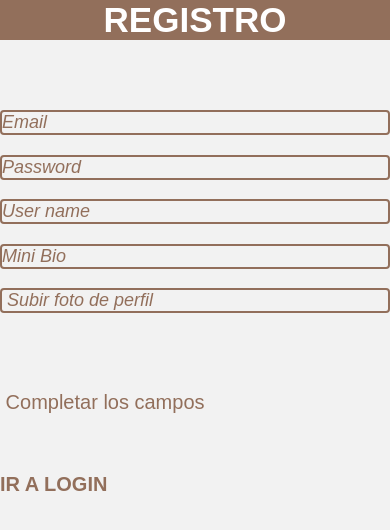
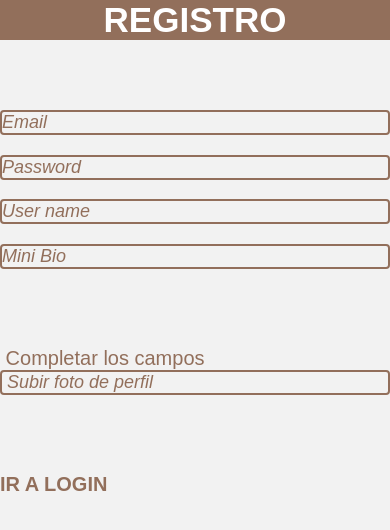
Before and after one commit to Carolejdin/ProyectoIII-RN, a React Native app: screen /Register in a window 390 px wide. Shown: the top 530 px of the page. Built offline with nearby package versions, Linux system fonts and the light colour scheme; no server answers.

Commit message:
arreglo foto de perfil faalta css

```diff
--- a/src/screens/Register.js
+++ b/src/screens/Register.js
@@ -96,6 +96,16 @@ class Register extends Component {
                         onChangeText={ text => this.setState({errors:'',bio:text}) }
                         value={this.state.bio}
                     />
+                     {
+                    this.state.email == '' || this.state.pass == '' || this.state.userName == '' ?
+                    <Text  style={styles.notificacion}> Completar los campos</Text>
+                    :
+
+                     <TouchableOpacity onPress={()=>this.registerUser(this.state.email, this.state.pass, this.state.userName, this.state.bio, this.state.foto)}>
+                        <Text style={styles.input} > REGISTRARME </Text>
+                    </TouchableOpacity>
+
+                    }
 
                     {
                         this.state.showCamera ?
@@ -107,16 +117,7 @@ class Register extends Component {
                             <Text style={styles.text} > Subir foto de perfil</Text>
                         </TouchableOpacity>
                     }
-                {
-                    this.state.email == '' || this.state.pass == '' || this.state.userName == '' ?
-                    <Text  style={styles.notificacion}> Completar los campos</Text> :
 
-                    <TouchableOpacity onPress={()=>this.registerUser(this.state.email, this.state.pass, this.state.userName, this.state.bio, this.state.foto)}>
-                        <Text style={styles.input} > REGISTRARME </Text>
-                    </TouchableOpacity>
-
-
-                }
                  <Text>{this.state.errors.message}</Text>
                     <Text  style={styles.login} onPress={ () => this.props.navigation.navigate('Login')} >IR A LOGIN </Text>
 
@@ -147,6 +148,7 @@ const styles= StyleSheet.create ({
             fontFamily: 'Raleway, sans-serif;',
             fontSize:18,
             fontStyle: 'italic',
+            position: 'relative'
 
             },
 
@@ -158,7 +160,8 @@ const styles= StyleSheet.create ({
                 fontFamily: 'Oswald, sans-serif',
                 fontWeight:'bold',
                 fontSize: 20,
-                textAlign: 'center'
+                textAlign: 'center',
+
 
             },
 
```
